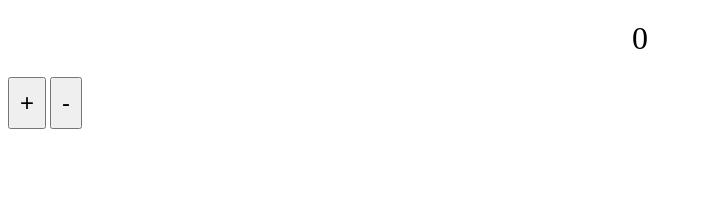
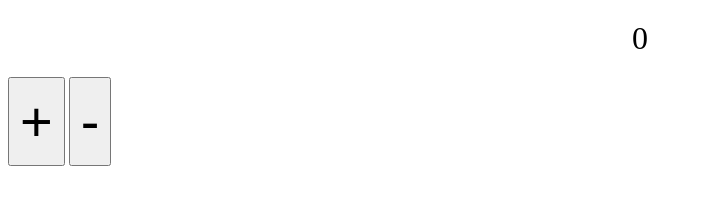
Before and after one commit to bcaraujo/SunnyDay, a plain HTML site: page index.html in a window 1280 px wide. Shown: the whole page, without its empty margins (0-702 px from the left). Drawn offline with Linux system fonts and the light colour scheme.

Commit message:
Right Side

```diff
--- a/style.css
+++ b/style.css
@@ -4,6 +4,6 @@
     margin: 20px;
 }
 button {
-    font-size: 1.5em;
+    font-size: 3.5em;
     padding: 10px;
 }
```
